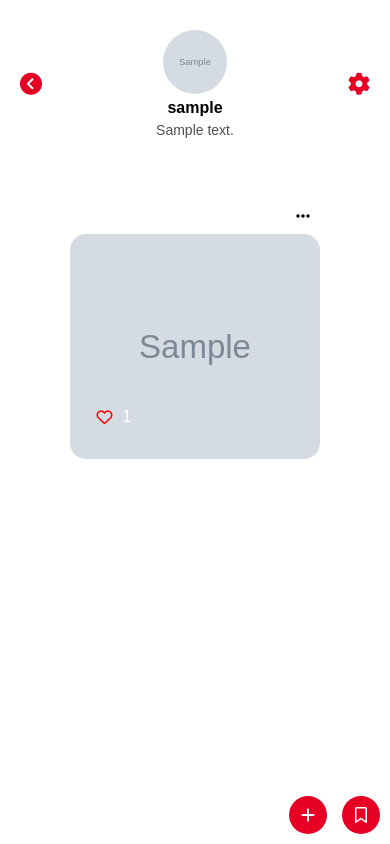
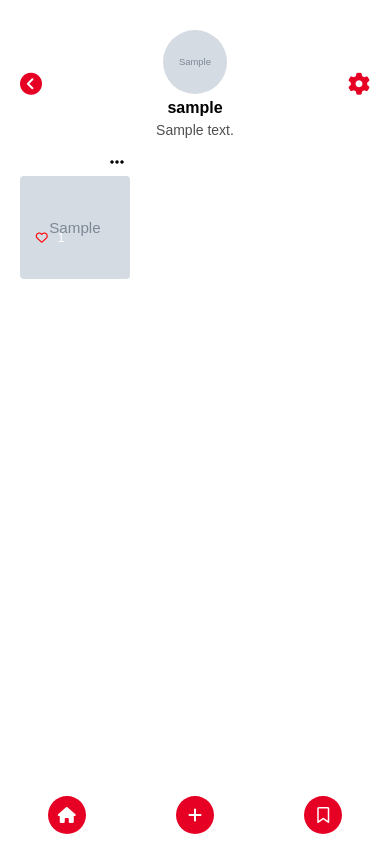
Before and after one commit to althafMuhammedUmer/GalleryApp, a Django app: page /profile/ in a window 390 px wide. Run offline with Django 4.2, Linux system fonts and the light colour scheme; a user stored in the database is signed in; tables that the repository leaves empty hold one stand-in row (values such as "Sample post"); grey boxes marked "Sample" are stand-in pictures; some libraries are stand-ins or nearby versions.

Commit message:
fixed responsive style, added delete image signal to delete img file from storage

```diff
--- a/app/apps.py
+++ b/app/apps.py
@@ -4,3 +4,6 @@ from django.apps import AppConfig
 class AppConfig(AppConfig):
     default_auto_field = 'django.db.models.BigAutoField'
     name = 'app'
+
+    def ready(self):
+        import app.signals
--- a/app/views.py
+++ b/app/views.py
@@ -8,7 +8,7 @@ from django.contrib import messages
 # Create your views here.
 @login_required(login_url='user_login')
 def index(request):
-    posts = Post.objects.all().order_by('created_at')
+    posts = Post.objects.all().order_by('-created_at')
     context = {
         "posts": posts
     }
--- a/templates/base.html
+++ b/templates/base.html
@@ -30,12 +30,13 @@
 
       :root {
         --card_width: 250px;
-        --card_border_radius: 16px;
+        --card_border_radius: 4px;
         --row_increment: 10px;
         --card_small: 26;
         --card_medium: 33;
         --card_large: 45;
       }
+
       * {
         margin: 0;
         padding: 0;
@@ -57,7 +58,7 @@
         align-items: center;
         justify-content: space-between;
         max-width: 1200px;
-        gap: 30px;
+        gap: 25px;
         margin: 0 auto;
         padding: 15px;
       }
@@ -164,6 +165,7 @@
 
     <!-- scripts -->
     <script src="https://code.jquery.com/jquery-3.6.0.min.js"></script>
+    <script src="https://cdnjs.cloudflare.com/ajax/libs/compressorjs/1.2.1/compressor.min.js"></script>
     {% block custom_scripts %}
     <script>
       function addImage() {
@@ -189,7 +191,18 @@
         $("#postForm").submit(function (e) {
           e.preventDefault();
 
-          var formData = new FormData(this);
+          var fileInput = document.getElementById("imageInput");
+
+          if (fileInput.files.length > 0) {
+
+            new Compressor(fileInput.files[0], {
+              quality: 0.3,
+              success(result) {
+                var formData = new FormData();
+                formData.append("image", result, result.name);
+
+                formData.append("caption", $("#captionInput").val());
+                formData.append("tags", $("#tagsInput").val());
 
                 $.ajax({
                   type: "POST",
@@ -203,13 +216,46 @@
                   success: function (data) {
                     window.location.reload();
                   },
-
                   error: function (xhr, textStatus, errorThrown) {
                     console.error(xhr.responseJSON);
                     $("#message").text("Error: " + xhr.responseJSON.error);
                   },
                 });
+              },
+              error(error) {
+                console.log(error.message);
+              },
             });
+          } else {
+
+            $("#message").text("Please select an image.");
+          }
+        });
+
+        // $("#postForm").submit(function (e) {
+        //   e.preventDefault();
+
+        //   var formData = new FormData(this);
+
+        //   $.ajax({
+        //     type: "POST",
+        //     url: "/create_post/",
+        //     data: formData,
+        //     headers: {
+        //       "X-CSRFToken": csrfToken,
+        //     },
+        //     processData: false,
+        //     contentType: false,
+        //     success: function (data) {
+        //       window.location.reload();
+        //     },
+
+        //     error: function (xhr, textStatus, errorThrown) {
+        //       console.error(xhr.responseJSON);
+        //       $("#message").text("Error: " + xhr.responseJSON.error);
+        //     },
+        //   });
+        // });
 
         var bookmarkButton = $("#bookmarkButton");
 
--- a/templates/includes/footer.html
+++ b/templates/includes/footer.html
@@ -12,13 +12,33 @@
     justify-content: end;
     gap: 15px;
   }
-  @media screen and (min-width: 480px) {
+  @media screen and (max-width: 480px) {
     .icons-nav {
       display: flex;
-      justify-content: center;
+      justify-content: space-around;
       gap: 15px;
     }
+    .home {
+      background-color: #e60124;
+      color: white;
+      width: 38px;
+      height: 38px;
+      display: flex;
+      align-items: center;
+      justify-content: center;
+      border-radius: 50%;
+
+      cursor: pointer;
+      transition: transform 0.3s;
+      z-index: 2;
+    }
   }
+  @media screen and (min-width: 480px) {
+    .home i {
+      display: none;
+    }
+  }
+
   .addIcon {
     background-color: #e60124;
     width: 38px;
@@ -166,10 +186,9 @@
 </style>
 {% endblock %}
 
-
-
 <div class="footer">
   <div class="icons-nav">
+    <a href="" class="home"><i class="fa-solid fa-house"></i></a>
     <div class="addIcon" onclick="addImage()">
       <i class="fa-solid fa-plus" style="color: white"></i>
     </div>
--- a/templates/profile.html
+++ b/templates/profile.html
@@ -31,9 +31,18 @@
     grid-template-columns: repeat(auto-fill, minmax(220px, 1fr));
     justify-items: center;
     margin: 10px auto;
-    padding: 50px;
     gap: 10px;
     position: relative;
+  }
+
+  @media screen and (max-width: 480px) {
+    .image_container {
+      display: grid;
+      grid-template-columns: 1fr 1fr 1fr;
+    }
+    .likeIcon {
+      font-size: 12px;
+    }
   }
 
   .card {
@@ -43,15 +52,9 @@
     position: relative;
     color: white;
   }
-  .card:nth-child(odd) {
-    grid-row-end: span var(--card_small);
-  }
-  .card:nth-child(even) {
-    grid-row-end: span var(--card_small);
-  }
 
   .card img {
-    border-radius: var(--card_border_radius);
+    border-radius: 4px;
     object-fit: cover;
     max-width: 100%;
     height: 90%;
@@ -77,7 +80,7 @@
   }
   .likeIcon {
     position: absolute;
-    bottom: 5%;
+    bottom: 10px;
     left: 10%;
     width: 38px;
     height: 38px;
@@ -165,18 +168,34 @@
   .bookmarked {
     color: #ee9b00;
   }
-  .threedots{
+  .threedots {
+    position: relative;
     display: flex;
     align-items: center;
     justify-content: end;
-    padding: 5px;
+    padding: 3px;
     color: black;
     cursor: pointer;
   }
-  .threedots i:hover{
+  .threedots i:hover {
     background-color: #e6e4e4;
     border-radius: 4px;
-
+  }
+  .edit-post-dropdown {
+    display: none;
+    padding: 8px;
+    border-radius: 4px;
+    background-color: #ffffff;
+    position: absolute;
+    top: 30px;
+    right: 5px;
+    font-size: 12px;
+  }
+  .show{
+    display: block;
+  }
+  .edit-post-dropdown:hover {
+    background-color: #ccc;
   }
 </style>
 {% endblock %} {% block body %}
@@ -192,15 +211,27 @@
         alt=""
       />
 
-      <p style="font-weight: bold; text-align: center;">{{user.username}}</p>
-      <p style="text-align: start; color: rgb(80, 79, 79); font-size: 14px;">{{userprofile.bio}} </p>
+      <p style="font-weight: bold; text-align: center">{{user.username}}</p>
+      <p style="text-align: start; color: rgb(80, 79, 79); font-size: 14px">
+        {{userprofile.bio}}
+      </p>
     </div>
     <i class="fa-solid fa-gear"></i>
   </div>
   <div class="image_container">
     {% for post in posts %}
     <div class="card">
-      <div class="threedots"> <i class="fa-solid fa-ellipsis threedots" ></i></div>
+      <div class="threedots">
+        <i
+          class="fa-solid fa-ellipsis threedots"
+          onclick="toggleDropdown(this)"
+        ></i>
+        <div class="edit-post-dropdown">
+          <div class="btn-delete">
+            <i class="fa-solid fa-trash"></i>
+          </div>
+        </div>
+      </div>
       <img src="{{post.image.url}}" alt="" />
       <div class="likeIcon" data-post-id="{{post.id}}">
         <i
@@ -212,6 +243,13 @@
     {% endfor %}
   </div>
 </div>
-
+<script>
+  function toggleDropdown(icon) {
+    console.log("click")
+    var dropdown = icon.nextElementSibling;
+    console.log(dropdown);
+    dropdown.classList.toggle("show");
+  }
+</script>
 
 {% endblock %}
```
Also changed, not shown: app/signals.py (added, +11 -0 lines), templates/includes/navbar.html (+8 -1 lines), templates/index.html (+23 -1 lines). Lines whose indentation alone changed are shown as unchanged.
